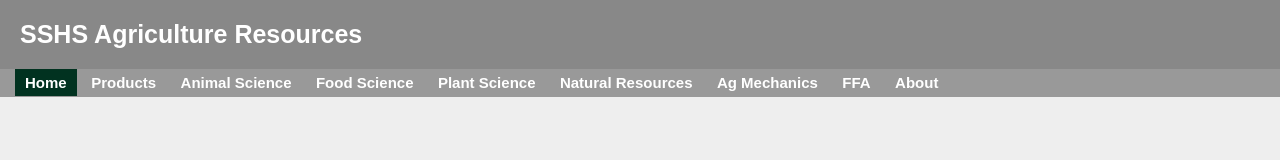
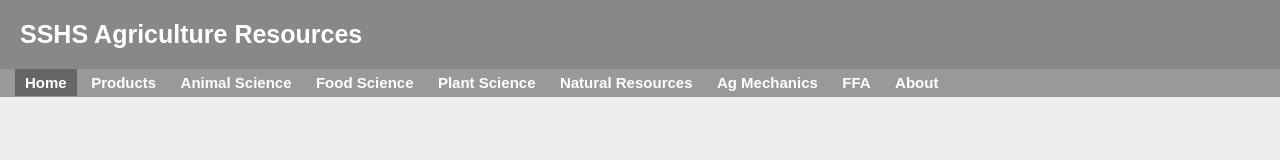
Before and after one commit to TofuPanda1234567/sshsagresources, a plain HTML site: page index.html in a window 1280 px wide. In both pictures the pointer is over the item "Home". Shown: the top 160 px of the page. Drawn offline with Linux system fonts and the light colour scheme.

Commit message:
testing hover

```diff
--- a/style.css
+++ b/style.css
@@ -286,7 +286,7 @@
   font-weight: bold;
 }
 #mainNav li:hover {
-  background-color: #013220;
+  background-color: #666666;
 }
 
 
```
